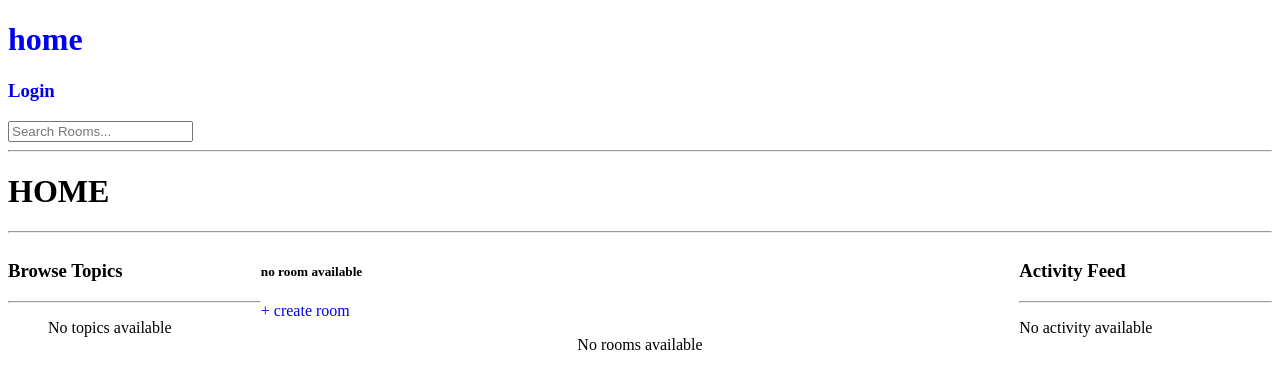
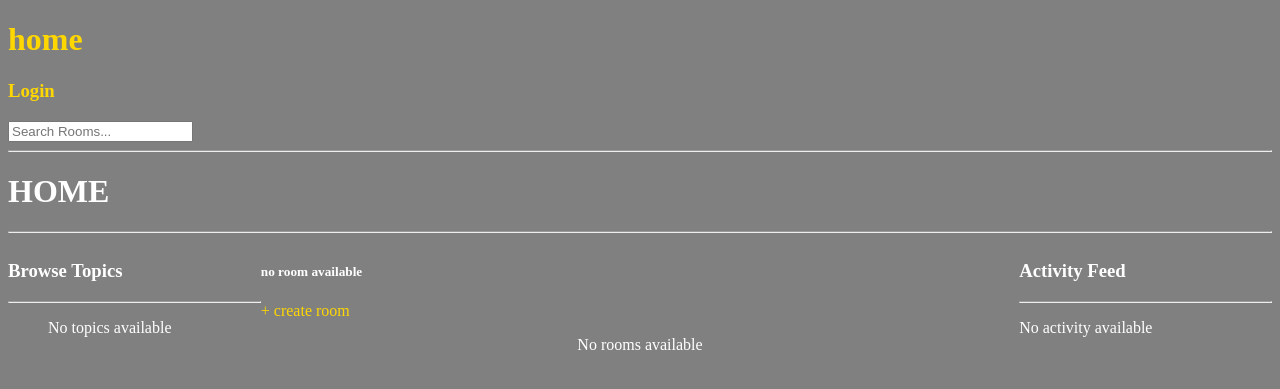
Before and after one commit to NerdPlayground/studytime, a Django app: page / in a window 1280 px wide. Shown: the top 389 px of the page. Run offline with Django 4.2, Linux system fonts and the light colour scheme; data that the repository does not hold is empty; parts of the project's set-up code (start-up, migrations or seed data) failed here and were passed over.

Commit message:
chore (StaticFiles) : setup static files

```diff
--- /dev/null
+++ b/static/styles/main.css
@@ -0,0 +1,7 @@
+body{
+    background: grey;
+    color: white;
+}
+a{
+    color: gold;
+}
--- a/studytime/settings.py
+++ b/studytime/settings.py
@@ -124,6 +124,10 @@ USE_TZ = True
 
 STATIC_URL = 'static/'
 
+STATICFILES_DIRS= [
+    BASE_DIR/'static'
+]
+
 # Default primary key field type
 # https://docs.djangoproject.com/en/4.0/ref/settings/#default-auto-field
 
--- a/templates/main.html
+++ b/templates/main.html
@@ -1,11 +1,12 @@
 <!DOCTYPE html>
+{% load static %}
 <html>
     <head>
         <meta charset="UTF-8">
         <meta http-equiv="X-UA-Compatible" content="ie=edge">
         <title>StudyTime</title>
         <meta name="viewport" content="width=device-width, initial-scale=1">
-        <!-- <link rel="stylesheet" type="text/css" media="screen" href="main.css"> -->
+        <link rel="stylesheet" type="text/css" media="screen" href="{% static 'styles/main.css' %}" />
     </head>
 
     <body>
```
